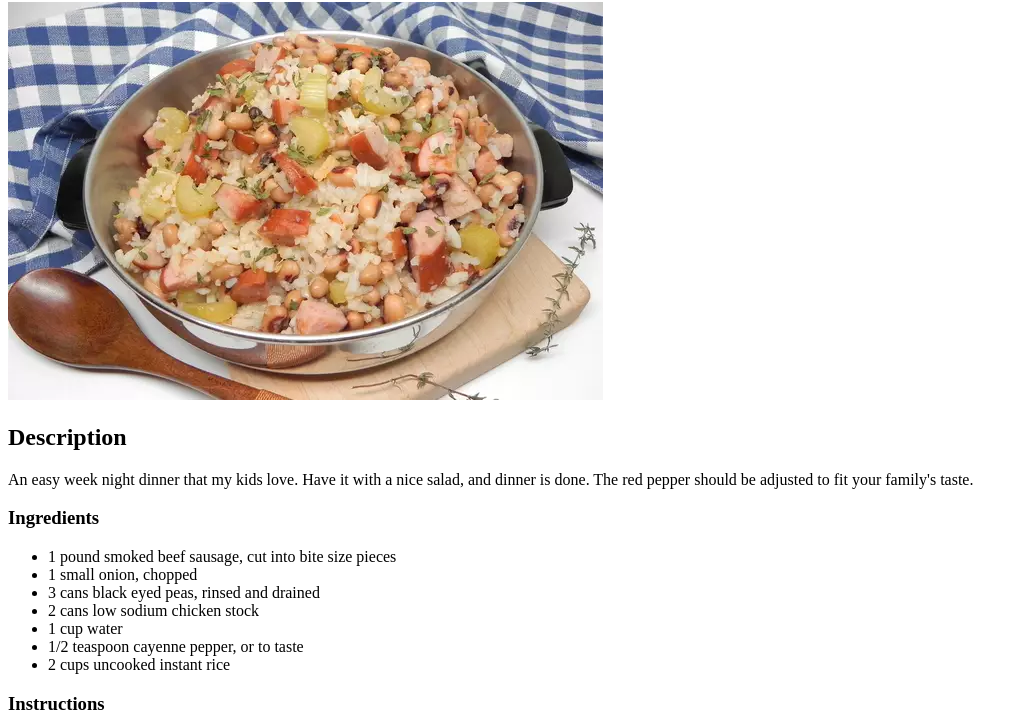
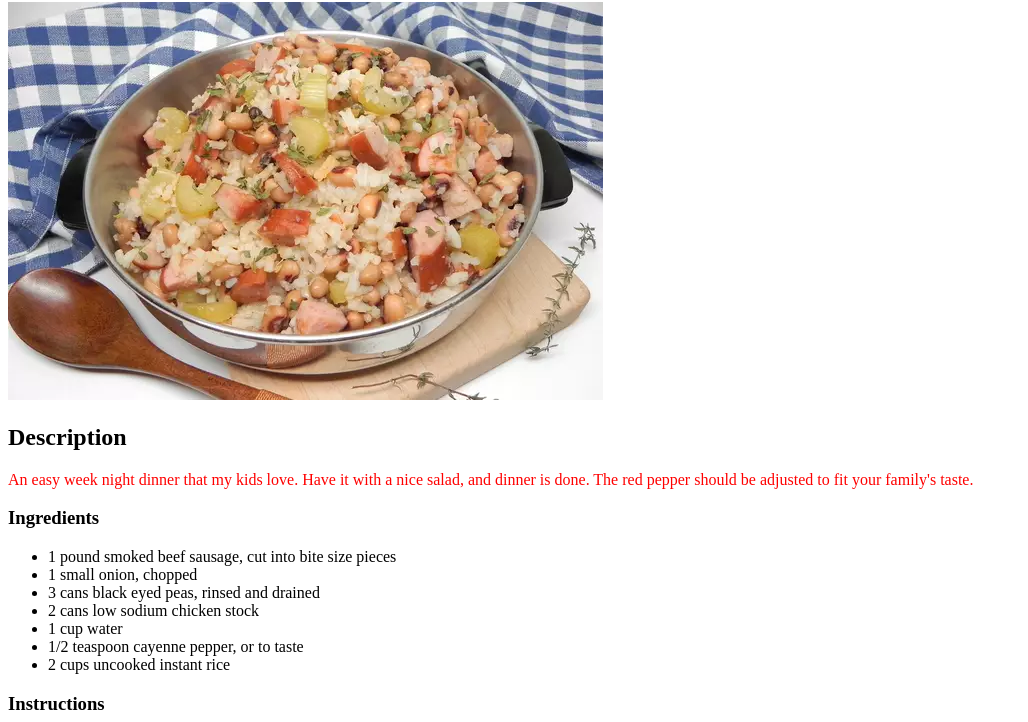
Before and after one commit to HelicalT/odin-recipes, a plain HTML site: page recipes/easy_hoppin_john.html in a window 1280 px wide. Shown: the part 78-800 px from the top of the page, without its empty margins (0-1028 px from the left). Drawn offline with Linux system fonts and the light colour scheme.

Commit message:
CSS practice

```diff
--- a/recipes/easy_hoppin_john.html
+++ b/recipes/easy_hoppin_john.html
@@ -3,6 +3,7 @@
     <head>
         <meta charset="utf-8">
         <title>Easy Hoppin John</title>
+        <link rel="stylesheet" href="../styles.css">
     </head>
     <body>
         <h1>Easy Hoppin John</h1>
```
Also changed, not shown: index.html (+1 -0 lines), recipes/fast_and_easy_chip_dip.html (+1 -0 lines), recipes/quick_and_easy_cheese_bread.html (+1 -0 lines).
